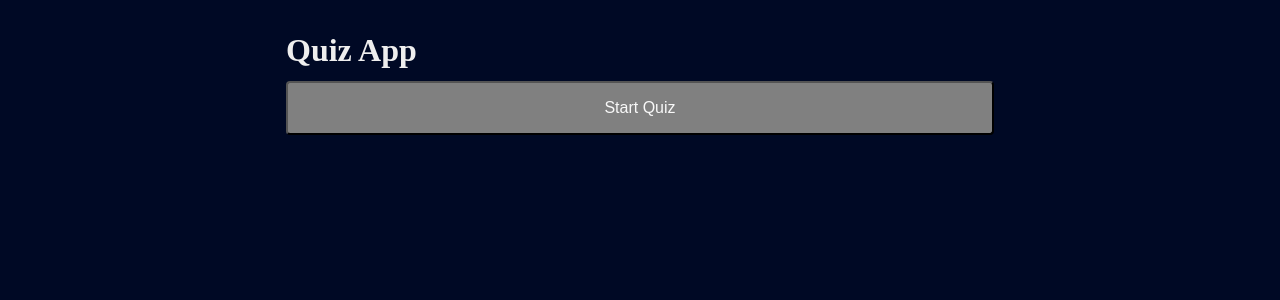
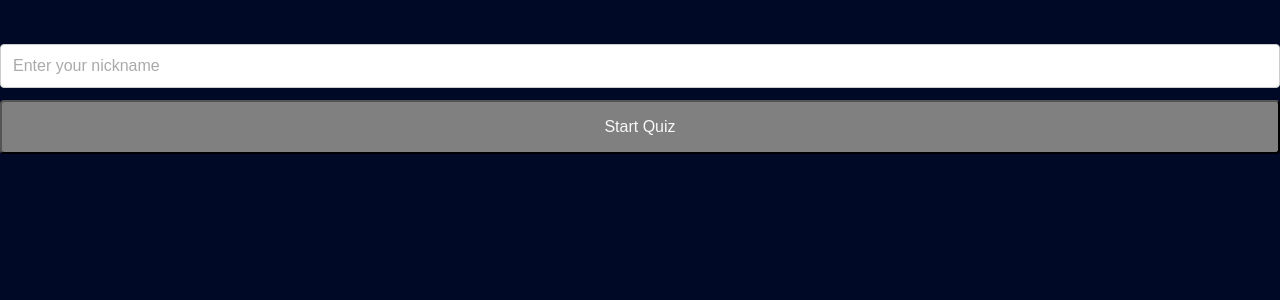
Before and after one commit to ifeelducky/quizsecond, a Next.js app: page / in a window 1280 px wide. Shown: the top 300 px of the page. Built offline with nearby package versions, Linux system fonts and the light colour scheme.

Commit message:
basic score logging done

```diff
--- a/app/globals.css
+++ b/app/globals.css
@@ -76,3 +76,43 @@ li{
 .container p {
   padding: 8px 0;
 }
+
+form {
+  display: flex;
+  flex-direction: column;
+  align-items: center; /* Center align the form elements */
+  margin-top: 2rem;
+}
+
+input[type="text"] {
+  width: 100%;
+  padding: 12px;
+  margin-top: 12px;
+  border: 1px solid #ccc;
+  border-radius: 4px;
+  font-size: 1rem;
+  color: #000;
+  background-color: #fff; /* Set background to white for better contrast */
+  transition: border-color 0.3s;
+}
+
+input[type="text"]:focus {
+  border-color: #808080; /* Change border color on focus */
+  outline: none; /* Remove the default outline */
+}
+
+input[type="text"]::placeholder {
+  color: #aaa; /* Placeholder color */
+}
+
+button {
+  background-color: #808080; /* Ensure button color matches */
+  color: #f8f8f8; /* Text color for the button */
+}
+
+/* Optional: Add some styling for the overall form */
+.container {
+  padding: 1rem;
+  border-radius: 8px; /* Slightly round corners for the container */
+  box-shadow: 0 2px 10px rgba(0, 0, 0, 0.1); /* Add shadow for depth */
+}
--- a/app/page.js
+++ b/app/page.js
@@ -1,16 +1,32 @@
-import Link from 'next/link';
+'use client';
+import React, { useState } from 'react';
+import { useRouter } from 'next/navigation';
 
-export default function Home() {
-  return (
+const NicknameInput = () => {
+    const [nickname, setNickname] = useState('');
+    const router = useRouter();
 
-      <main >
-        <div className="container">
-          <h1>Quiz App</h1>
-          <Link href='/quiz'>
-          <button> Start Quiz </button></Link>
-        </div>
-      </main>
+    const handleSubmit = (e) => {
+        e.preventDefault();
+        if (nickname) {
+            // Store nickname in local storage or context if needed
+            localStorage.setItem('nickname', nickname);
+            router.push('/quiz'); // Navigate to the quiz page
+        }
+    };
 
+    return (
+        <form onSubmit={handleSubmit}>
+            <input
+                type="text"
+                value={nickname}
+                onChange={(e) => setNickname(e.target.value)}
+                placeholder="Enter your nickname"
+                required
+            />
+            <button type="submit">Start Quiz</button>
+        </form>
+    );
+};
 
-  )
-}
+export default NicknameInput;
```
Also changed, not shown: app/quiz/page.jsx (+31 -8 lines).
